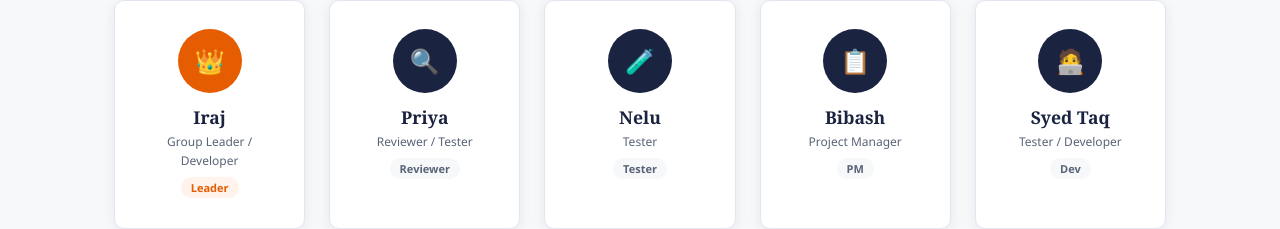
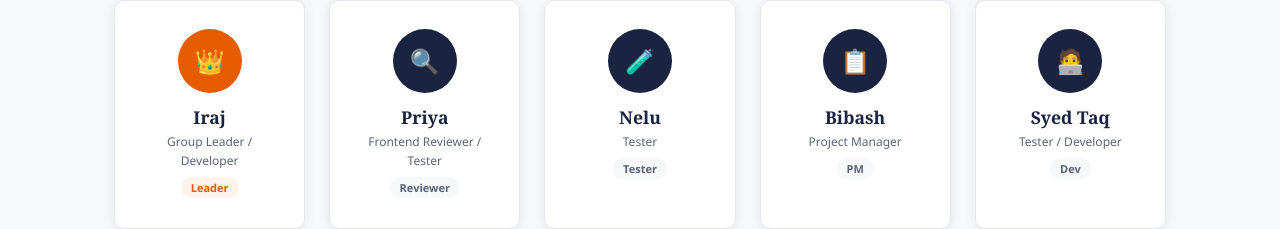
Before and after one commit to Iraj-k/Capstone-week-3, a plain HTML site: page about.html in a window 1280 px wide. Shown: the part 1623-1852 px from the top of the page. Drawn offline with Linux system fonts and the light colour scheme.

Commit message:
Update about page - Priya team details

```diff
--- a/about.html
+++ b/about.html
@@ -115,7 +115,7 @@
           <div class="card" style="text-align:center;">
             <div style="width:64px;height:64px;background:var(--navy);border-radius:50%;display:flex;align-items:center;justify-content:center;font-size:24px;margin:0 auto 14px;">🔍</div>
             <h4>Priya</h4>
-            <p style="font-size:12px;margin:4px 0;">Reviewer / Tester</p>
+            <p style="font-size:12px;margin:4px 0;"> Frontend Reviewer / Tester</p>
             <span style="font-size:11px;background:var(--off-white);color:var(--text-muted);padding:3px 10px;border-radius:20px;font-weight:600;">Reviewer</span>
           </div>
 
```
